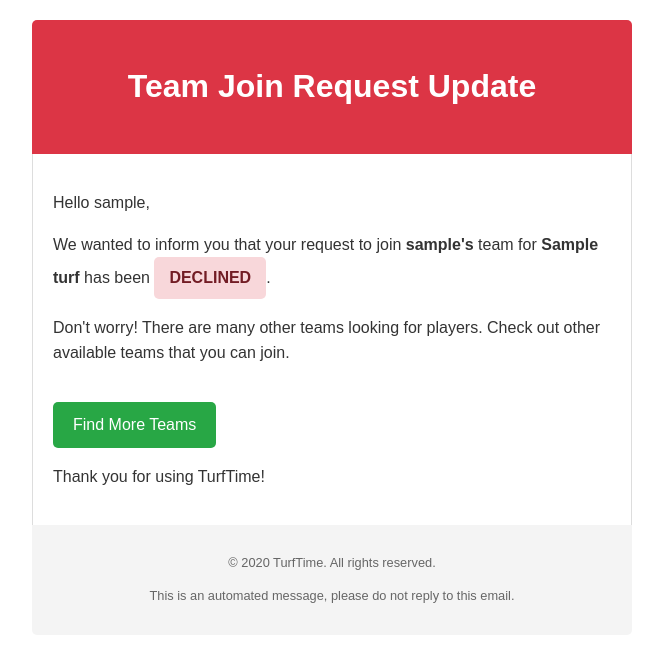
After one commit to Parag1337/Turf-Time, a Flask app: template templates/emails/team_request_rejected.html in a window 1280 px wide. The commit adds this page. Shown: the top 654 px of the page, without its empty margins (308-971 px from the left). Run offline with Flask 3, Linux system fonts and the light colour scheme; tables that the repository leaves empty hold one stand-in row (values such as "Sample post"); the template is opened without the code that fills it: values that come from a table or form of the project are taken from there, most other values are stand-ins (such as "Sample title", 1, 10 or a date in 2020); some libraries are stand-ins or nearby versions.

Commit message:
final changes maybe

```diff
--- /dev/null
+++ b/templates/emails/team_request_rejected.html
@@ -0,0 +1,88 @@
+<!DOCTYPE html>
+<html>
+<head>
+    <meta charset="UTF-8">
+    <meta name="viewport" content="width=device-width, initial-scale=1.0">
+    <title>Team Join Request Rejected</title>
+    <style>
+        body {
+            font-family: Arial, sans-serif;
+            line-height: 1.6;
+            color: #333;
+            max-width: 600px;
+            margin: 0 auto;
+            padding: 20px;
+        }
+        .header {
+            background-color: #dc3545;
+            color: white;
+            padding: 20px;
+            text-align: center;
+            border-radius: 5px 5px 0 0;
+        }
+        .footer {
+            background-color: #f4f4f4;
+            padding: 15px;
+            text-align: center;
+            border-radius: 0 0 5px 5px;
+            font-size: 0.8em;
+            color: #666;
+        }
+        .content {
+            padding: 20px;
+            background: #ffffff;
+            border-left: 1px solid #ddd;
+            border-right: 1px solid #ddd;
+        }
+        .button {
+            display: inline-block;
+            padding: 10px 20px;
+            background-color: #28a745;
+            color: white;
+            text-decoration: none;
+            border-radius: 5px;
+            margin-top: 20px;
+        }
+        .details {
+            background-color: #f9f9f9;
+            padding: 15px;
+            border-radius: 5px;
+            margin: 20px 0;
+        }
+        .details p {
+            margin: 5px 0;
+        }
+        .highlight {
+            background-color: #f8d7da;
+            color: #721c24;
+            padding: 8px 15px;
+            border-radius: 5px;
+            display: inline-block;
+            font-weight: bold;
+        }
+    </style>
+</head>
+<body>
+    <div class="header">
+        <h1>Team Join Request Update</h1>
+    </div>
+
+    <div class="content">
+        <p>Hello {{ requester.username }},</p>
+
+        <p>We wanted to inform you that your request to join <strong>{{ booking.user.username }}'s</strong> team for <strong>{{ booking.turf.name }}</strong> has been <span class="highlight">DECLINED</span>.</p>
+
+
+        <p>Don't worry! There are many other teams looking for players. Check out other available teams that you can join.</p>
+
+        <a href="{{ url_for('user.find_teams', _external=True) }}" class="button">Find More Teams</a>
+
+        <p>Thank you for using TurfTime!</p>
+    </div>
+
+    <div class="footer">
+        <p>&copy; {{ current_year }} TurfTime. All rights reserved.</p>
+        <p>This is an automated message, please do not reply to this email.</p>
+    </div>
+</body>
+</html>
```
Also changed, not shown: routes/owner.py (+16 -2 lines), routes/user.py (+11 -4 lines), templates/index.html (+6 -10 lines), templates/owner/dashboard.html (+71 -14 lines), utils/email_utils.py (+29 -0 lines), static/uploads/turfs/turf1.jpg (added), static/uploads/turfs/turf2.jpg (added), static/uploads/turfs/turf3.jpg (added), static/uploads/turfs/turf4.jpg (added), static/uploads/turfs/turf5.jpg (added), static/uploads/turfs/turf6.jpg (added), static/uploads/turfs/turf7.jpg (added).
